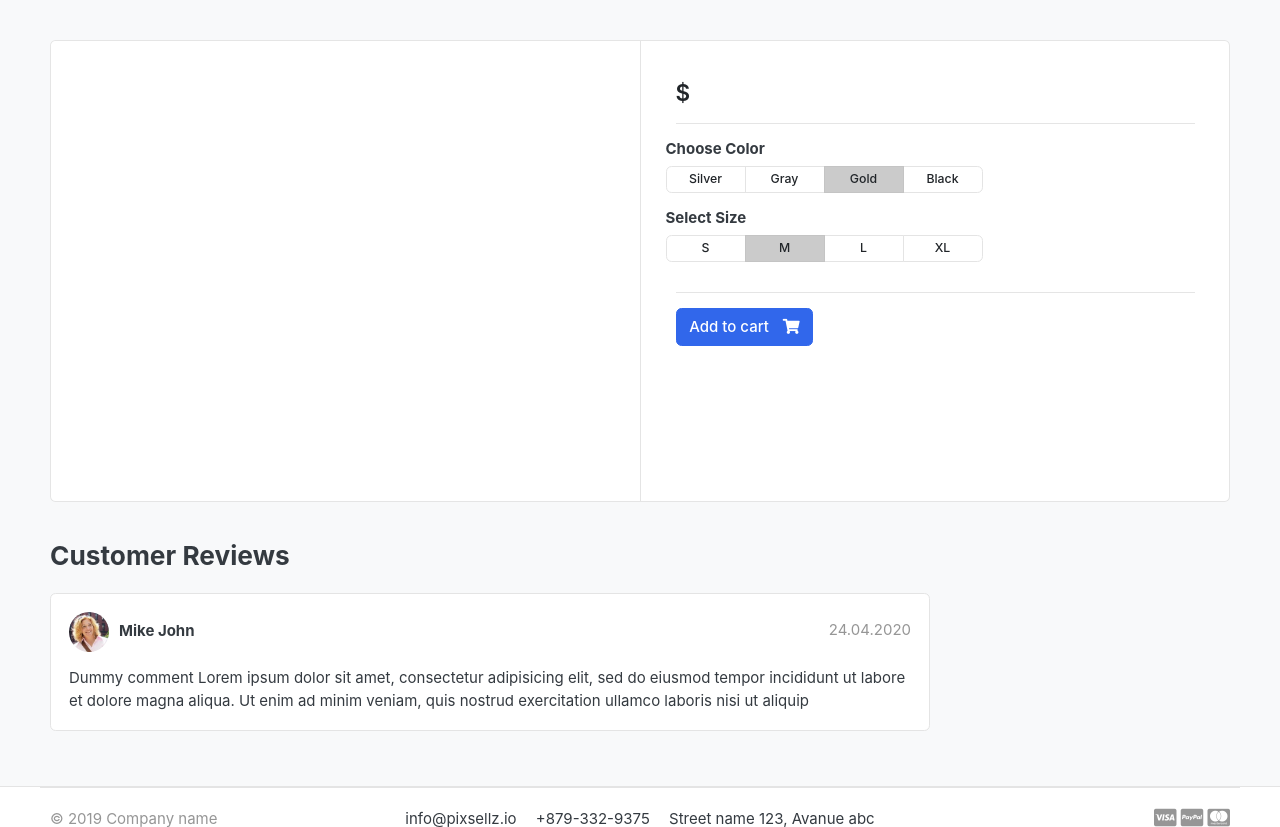
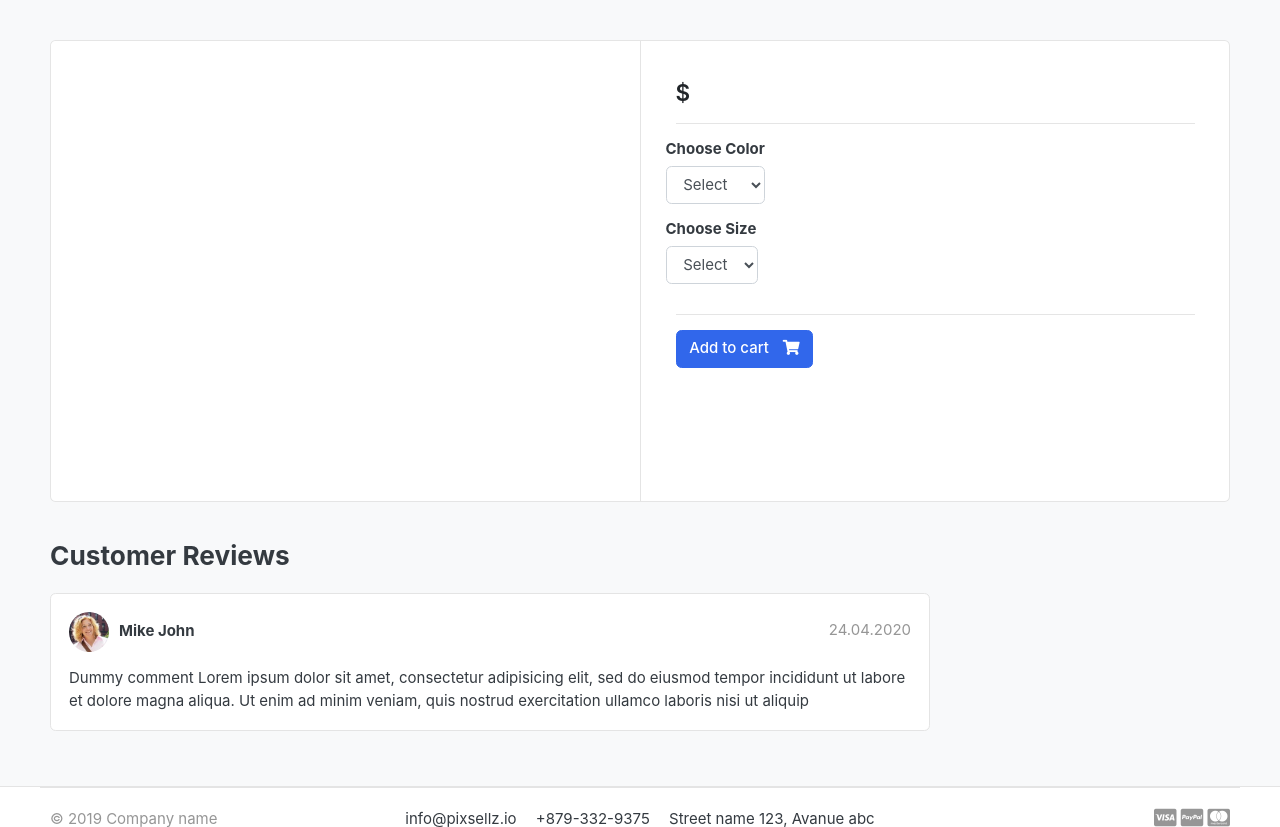
Before and after one commit to Giorgi1971/graetkart, a Django app: template templates/store/product_detail.html in a window 1280 px wide. Shown: the part 118-945 px from the top of the page. Run offline with Django 4.2, Linux system fonts and the light colour scheme; the template is opened without the code that fills it, so the values that code supplies are empty; some libraries are stand-ins or nearby versions; some web fonts are replaced.

Commit message:
added product variations: size, color

```diff
--- a/carts/models.py
+++ b/carts/models.py
@@ -1,6 +1,7 @@
+from statistics import mode
 from django.db import models
 
-from store.models import Product
+from store.models import Product, Variation
 
 # Create your models here.
 
@@ -14,6 +15,7 @@
 
 class CartItem(models.Model):
     product = models.ForeignKey(Product, on_delete=models.CASCADE)
+    variations = models.ManyToManyField(Variation, blank=True)
     cart = models.ForeignKey(Cart, on_delete=models.CASCADE)
     quantity = models.IntegerField()
     is_active = models.BooleanField(default=True)
--- a/carts/views.py
+++ b/carts/views.py
@@ -1,6 +1,7 @@
+from turtle import pen
 from django.shortcuts import redirect, render
 from carts.models import Cart, CartItem
-from store.models import Product
+from store.models import Product, Variation
 # Create your views here.
 from django.core.exceptions import ObjectDoesNotExist
 
@@ -12,6 +13,19 @@
 
 def add_cart(request, product_id):
     product = Product.objects.get(id=product_id)
+    product_variation = []
+    if request.method == 'POST':
+        for item in request.POST:
+            key = item
+            value = request.POST[key]
+
+            try:
+                variation = Variation.objects.get(product=product, variation_categoru__iexact=key, variation_value__iexact=value)
+                product_variation.append(variation)
+                print(variation)
+            except:
+                pass
+
 
     try:
         cart = Cart.objects.get(cart_id=_cart_id(request)) #get cart using catr_id prezent in the session
--- a/templates/store/product_detail.html
+++ b/templates/store/product_detail.html
@@ -16,7 +16,12 @@
 
           </article> <!-- gallery-wrap .end// -->
         </aside>
+
+        <!-- მარჯვენა მხარე -->
         <main class="col-md-6 border-left">
+
+          <form action="{% url 'add_cart' single_product.id %}" method="POST">
+            {% csrf_token %}
             <article class="content-body">
 
               <h2 class="title">{{ single_product }}</h2>
@@ -27,60 +32,50 @@
 
               <p>{{ single_product.description }}</p>
 
-
               <hr>
               <div class="row">
                 <div class="item-option-select">
                   <h6>Choose Color</h6>
-                <div class="btn-group btn-group-sm btn-group-toggle" data-toggle="buttons">
-                  <label class="btn btn-light">
-                    <input type="radio" name="radio_color"> Silver
-                  </label>
-                  <label class="btn btn-light">
-                    <input type="radio" name="radio_color" > Gray
-                  </label>
-                  <label class="btn btn-light active">
-                    <input type="radio" name="radio_color checked"> Gold
-                  </label>
-                  <label class="btn btn-light">
-                    <input type="radio" name="radio_color"> Black
-                  </label>
-                </div>
+                  <select name="color" class="form-control" required>
+                    <!-- <option value="" disabled selected></option> -->
+                    <option value="" disabled selected>Select</option>
+                    {% for i in single_product.variation_set.colors %}
+                    <option value="{{ i.variation_value | lower  }}">{{ i.variation_value | capfirst }}</option>
+                    {% endfor %}
+                  </select>
                 </div>
               </div> <!-- row.// -->
               <div class="row">
                 <div class="item-option-select">
-                <h6>Select Size</h6>
-                <div class="btn-group btn-group-sm btn-group-toggle" data-toggle="buttons">
-                  <label class="btn btn-light">
-                    <input type="radio" name="radio_color"> S
-                  </label>
-                  <label class="btn btn-light active">
-                    <input type="radio" name="radio_color" checked> M
-                  </label>
-                  <label class="btn btn-light">
-                    <input type="radio" name="radio_color"> L
-                  </label>
-                  <label class="btn btn-light">
-                    <input type="radio" name="radio_color"> XL
-                  </label>
-                </div>
+                  <h6>Choose Size</h6>
+                  <select name="size" class="form-control">
+                    <option value="" disabled selected>Select</option>
+                    {% for i in single_product.variation_set.sizes %}
+                    <option value="{{ i.variation_value | lower }}">{{ i.variation_value | capfirst }}</option>
+                    {% endfor %}
+                  </select>
                 </div>
               </div> <!-- row.// -->
+
               <hr>
               {% if single_product.stock == 0 %}
               <h5 class="text-danger">Out of stock</h5>
               {%else%}
               {% if in_cart %}
-        <a href="#" class="btn  btn-success"> <span class="text">Added to cart</span> <i class="fas fa-check"></i>  </a>
-        <a href="{% url 'cart' %}" class="btn  btn-outline-success"> <span class="text">View cart</span> <i class="fas fa-eye"></i>  </a>
+              <a href="#" class="btn  btn-success"> <span class="text">Added to cart</span> <i class="fas fa-check"></i>
+              </a>
+              <a href="{% url 'cart' %}" class="btn  btn-outline-success"> <span class="text">View cart</span> <i
+                  class="fas fa-eye"></i> </a>
               {% else %}
-        <a href="{% url 'add_cart' single_product.id %}" class="btn  btn-primary"> <span class="text">Add to cart</span> <i class="fas fa-shopping-cart"></i>  </a>
+              <button type="submit" class="btn btn-primary"> <span class="text">
+                  Add to cart</span> <i class="fas fa-shopping-cart"></i> </button>
               {{ list }}
               {% endif %}
               {%endif%}
 
             </article> <!-- product-info-aside .// -->
+          </form>
+
         </main> <!-- col.// -->
       </div> <!-- row.// -->
     </div> <!-- card.// -->
```
Also changed, not shown: carts/admin.py (+10 -2 lines), store/admin.py (+9 -1 lines), store/models.py (+29 -0 lines), carts/migrations/0002_cartitem_variations.py (added), store/migrations/0003_variation.py (added). Lines whose indentation alone changed are shown as unchanged.
